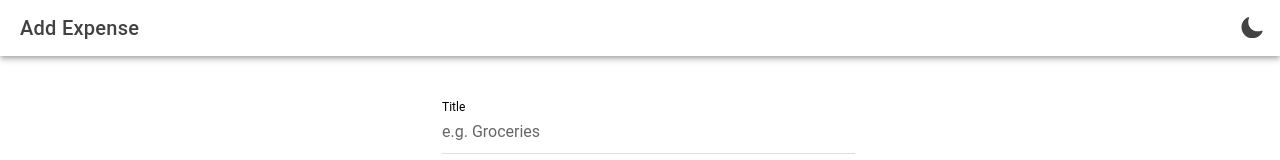
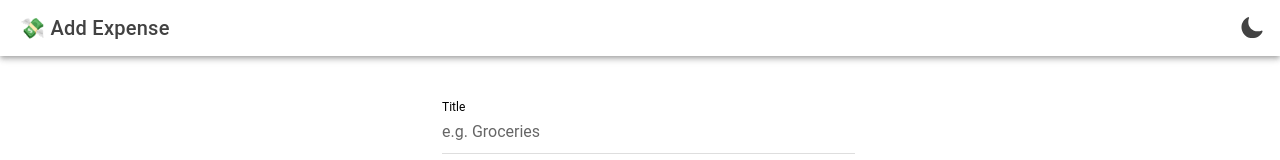
Before and after one commit to zaher-abbas/ionic-react-expenses-app, a React (Vite) app: page /add in a window 1280 px wide. Shown: the top 160 px of the page. Built offline with nearby package versions, Linux system fonts and the light colour scheme.

Commit message:
Add money icon to 'Add Expense' title for improved UI consistency

```diff
--- a/src/pages/AddExpense.tsx
+++ b/src/pages/AddExpense.tsx
@@ -54,7 +54,7 @@ const AddExpense: React.FC = () => {
     <IonPage>
         <IonHeader>
             <IonToolbar>
-                <IonTitle>Add Expense</IonTitle>
+                <IonTitle>💸 Add Expense</IonTitle>
                 <IonButtons slot="end">
                     <IonButton
                         onClick={toggleDarkMode}
```
